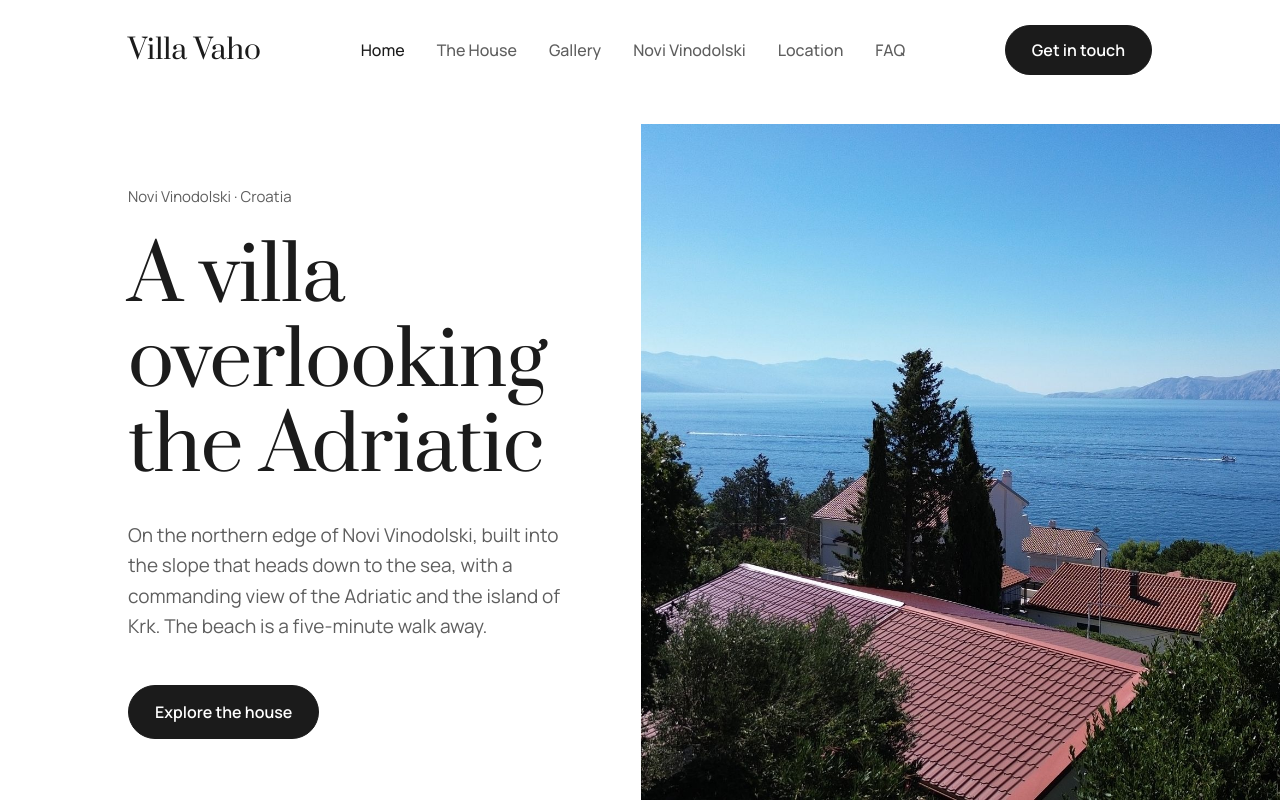
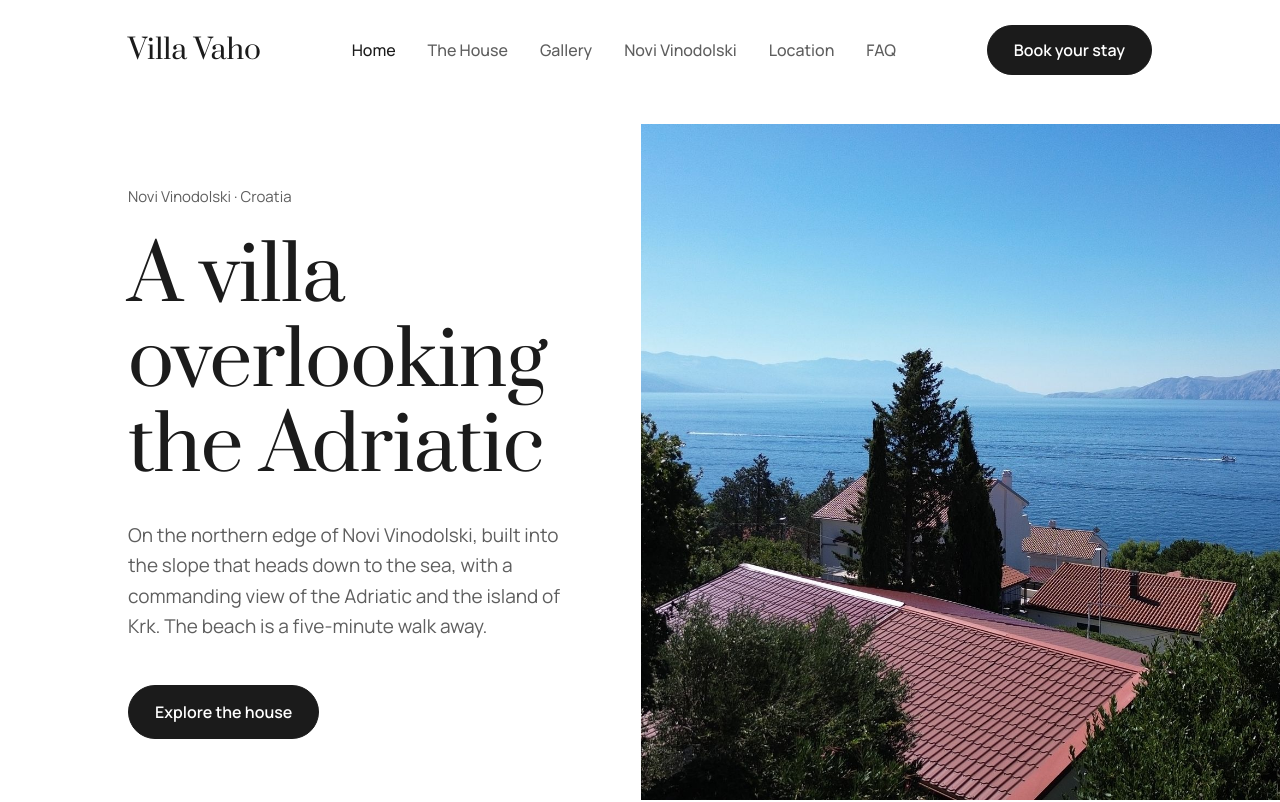
Before and after one commit to PitrG/villa-vaho, a plain HTML site: page index.html in a window 1280 px wide. Shown: the top 802 px of the page. Drawn offline with Linux system fonts and the light colour scheme.

Commit message:
Rename header button to Book your stay
Co-Authored-By: Claude Opus 5.5 <noreply@anthropic.com>
Claude-Session: https://claude.ai/code/session_01MpzHGSdfcyvM6a7w8ECmkt

```diff
--- a/index.html
+++ b/index.html
@@ -206,14 +206,14 @@ footer button:hover{color:#fff}
 <nav><div class="wrap">
   <a class="logo" href="#top">Villa Vaho</a>
   <ul><li><a class="on" href="#top">Home</a></li><li><a href="#house">The House</a></li><li><a href="#gallery">Gallery</a></li><li><a href="#novi">Novi Vinodolski</a></li><li><a href="#location">Location</a></li><li><a href="#faq">FAQ</a></li></ul>
-  <a class="btn dark" href="#contact">Get in touch</a>
+  <a class="btn dark" href="#contact">Book your stay</a>
   <button class="menu" id="menuBtn" aria-label="Open menu" aria-expanded="false"><span></span></button>
 </div></nav>
 
 <div class="mnav" id="mnav" aria-hidden="true">
   <div class="top"><a class="logo" href="#top">Villa Vaho</a><button class="x" id="menuClose" aria-label="Close menu">✕</button></div>
   <ul><li><a href="#top">Home</a></li><li><a href="#house">The House</a></li><li><a href="#gallery">Gallery</a></li><li><a href="#novi">Novi Vinodolski</a></li><li><a href="#location">Location</a></li><li><a href="#faq">FAQ</a></li><li><a href="#contact">Contact</a></li></ul>
-  <a class="btn dark" href="#contact">Get in touch</a>
+  <a class="btn dark" href="#contact">Book your stay</a>
 </div>
 
 <header class="hero" id="top"><div class="wrap">
```
